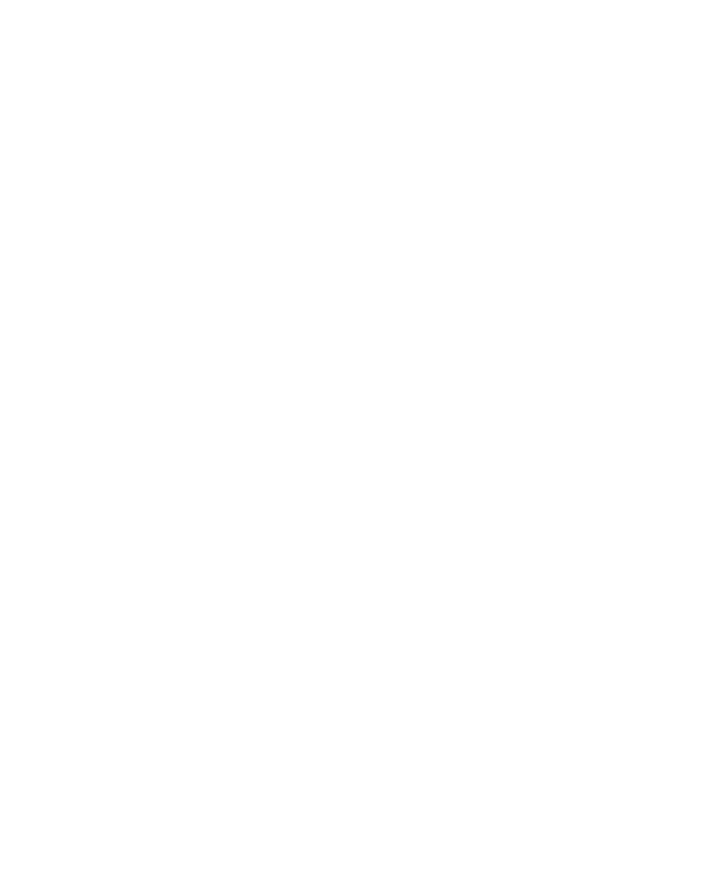
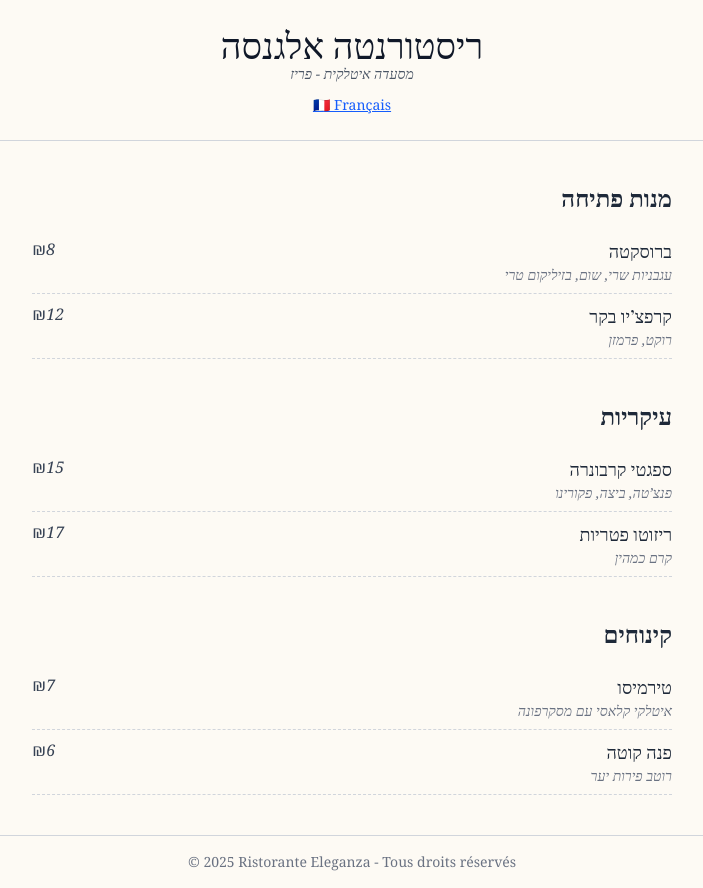
Before and after one commit to DEVBL770/rosetta, a Nuxt app: page /he in a window 1280 px wide. Before the commit this address had no page. Shown: the whole page, without its empty margins (288-991 px from the left). Before the commit the page ends 800 px from the top, so only its background shows below. Built offline with nearby package versions, Linux system fonts and the light colour scheme.

Commit message:
Initial commit

```diff
--- /dev/null
+++ b/assets/css/fonts.css
@@ -0,0 +1,11 @@
+@import url('https://fonts.googleapis.com/css2?family=Lora&family=Playfair+Display:wght@500&display=swap');
+
+body {
+  font-family: 'Lora', serif;
+}
+.title-font {
+  font-family: 'Playfair Display', serif;
+}
+.price-font {
+  font-style: italic;
+}
--- a/components/Footer.vue
+++ b/components/Footer.vue
@@ -1,5 +1,5 @@
 <template>
-  <footer class="text-center text-sm text-gray-600 py-6">
-    © 2025 Sakura Deli · Tous droits réservés
+  <footer class="text-center py-4 text-gray-500 text-sm bg-[#fdfaf4] border-t border-gray-300">
+    <p>&copy; 2025 Ristorante Eleganza - Tous droits réservés</p>
   </footer>
 </template>
--- a/components/Header.vue
+++ b/components/Header.vue
@@ -1,11 +1,9 @@
 <template>
-  <header class="text-center py-6">
-    <img
-      src="https://img.freepik.com/vecteurs-libre/lettre-coloree-creation-logo-degrade_474888-2309.jpg"
-      alt="Logo du restaurant"
-      class="mx-auto w-32 h-32 object-contain rounded-full shadow-md border-4 border-white"
-    />
-    <h1 class="text-3xl mt-4 font-bold text-pink-700">MON RESTAURANT</h1>
-    <p class="text-sm text-gray-500">L'art du sushi à la japonaise, revisité avec élégance</p>
+  <header class="text-center py-6 border-b border-gray-300 bg-[#fdfaf4]">
+    <h1 class="text-4xl title-font text-gray-900">Ristorante Eleganza</h1>
+    <p class="text-sm text-gray-600 italic">Paris XVI - Cuisine Italienne Authentique</p>
+    <div class="mt-2">
+      <NuxtLink to="/he" class="text-sm underline text-blue-600 hover:text-blue-800">🇮🇱 עברית</NuxtLink>
+    </div>
   </header>
 </template>
--- a/components/MenuItem.vue
+++ b/components/MenuItem.vue
@@ -1,14 +1,17 @@
 <template>
-  <div class="flex flex-col sm:flex-row gap-4 items-center bg-white/80 rounded-xl p-4 shadow hover:scale-[1.01] transition">
-    <img :src="item.image" alt="" class="w-full sm:w-36 h-36 object-cover rounded-lg">
-    <div class="flex-1 text-center sm:text-left">
-      <h3 class="text-xl font-bold text-rose-500">{{ item.name }}</h3>
-      <p class="text-sm text-gray-700">{{ item.description }}</p>
+  <div class="flex justify-between border-b border-dashed border-gray-300 py-2">
+    <div>
+      <h3 class="text-lg title-font text-gray-800">{{ name }}</h3>
+      <p class="text-sm text-gray-500 italic">{{ description }}</p>
     </div>
-    <div class="text-orange-500 font-semibold text-lg">{{ item.price }} €</div>
+    <span class="price-font text-gray-700">€{{ price }}</span>
   </div>
 </template>
 
-<script setup>
-defineProps({ item: Object })
+<script setup lang="ts">
+defineProps({
+  name: String,
+  description: String,
+  price: Number
+})
 </script>
--- /dev/null
+++ b/components/MenuItemHe.vue
@@ -0,0 +1,20 @@
+<template>
+    <div class="flex justify-between border-b border-dashed border-gray-300 py-2 direction-rtl">
+      <!-- Prix à gauche -->
+      <span class="price-font text-gray-700">₪{{ price }}</span>
+
+      <!-- Texte à droite -->
+      <div class="text-right">
+        <h3 class="text-lg title-font text-gray-800">{{ name }}</h3>
+        <p class="text-sm text-gray-500 italic">{{ description }}</p>
+      </div>
+    </div>
+  </template>
+
+  <script setup lang="ts">
+  defineProps({
+    name: String,
+    description: String,
+    price: Number
+  })
+  </script>
--- a/components/MenuSection.vue
+++ b/components/MenuSection.vue
@@ -1,18 +1,17 @@
 <template>
-  <section class="my-8">
-    <h2 class="text-2xl font-bold text-center text-orange-400 mb-6">{{ title }}</h2>
-    <div class="space-y-4">
-      <MenuItem
-        v-for="(item, i) in items"
-        :key="i"
-        :item="item"
-        :reverse="i % 2 !== 0"
-      />
+  <section class="my-8 px-6">
+    <h2 class="text-2xl title-font border-b-2 border-gray-400 inline-block mb-4 text-gray-900">{{ title }}</h2>
+    <div>
+      <MenuItem v-for="(item, index) in items" :key="index" :name="item.name" :description="item.description" :price="item.price" />
     </div>
   </section>
 </template>
 
-<script setup>
+<script setup lang="ts">
 import MenuItem from './MenuItem.vue'
-defineProps({ title: String, items: Array })
+
+defineProps({
+  title: String,
+  items: Array
+})
 </script>
--- a/nuxt.config.ts
+++ b/nuxt.config.ts
@@ -2,7 +2,8 @@
 export default defineNuxtConfig({
   compatibilityDate: "2024-11-01",
   devtools: { enabled: true },
-  css: ['~/assets/css/main.css'],
+  css: ['~/assets/css/main.css', '~/assets/css/fonts.css'],
+
   vite: {
     plugins: [
       tailwindcss(),
--- /dev/null
+++ b/pages/he.vue
@@ -0,0 +1,50 @@
+<template>
+    <div class="bg-[#fdfaf4] min-h-screen text-gray-800 text-right direction-rtl font-serif">
+      <header class="text-center py-6 border-b border-gray-300">
+        <h1 class="text-4xl title-font text-gray-900">ריסטורנטה אלגנסה</h1>
+        <p class="text-sm text-gray-600 italic">מסעדה איטלקית - פריז</p>
+        <div class="mt-2">
+          <NuxtLink to="/" class="text-sm underline text-blue-600 hover:text-blue-800">🇫🇷 Français</NuxtLink>
+        </div>
+      </header>
+
+      <main class="max-w-2xl mx-auto py-10 px-4">
+        <section class="mb-10">
+          <h2 class="text-2xl mb-4 font-bold title-font">מנות פתיחה</h2>
+          <MenuItemHe v-for="(item, index) in entrees" :key="index" v-bind="item" />
+        </section>
+
+        <section class="mb-10">
+          <h2 class="text-2xl mb-4 font-bold title-font">עיקריות</h2>
+          <MenuItemHe v-for="(item, index) in plats" :key="index" v-bind="item" />
+        </section>
+
+        <section>
+          <h2 class="text-2xl mb-4 font-bold title-font">קינוחים</h2>
+          <MenuItemHe v-for="(item, index) in desserts" :key="index" v-bind="item" />
+        </section>
+      </main>
+
+      <Footer />
+    </div>
+  </template>
+
+  <script setup lang="ts">
+  import Footer from '@/components/Footer.vue'
+  import MenuItemHe from '@/components/MenuItemHe.vue'
+
+  const entrees = [
+    { name: 'ברוסקטה', description: 'עגבניות שרי, שום, בזיליקום טרי', price: 8 },
+    { name: 'קרפצ’יו בקר', description: 'רוקט, פרמזן', price: 12 }
+  ]
+
+  const plats = [
+    { name: 'ספגטי קרבונרה', description: 'פנצ’טה, ביצה, פקורינו', price: 15 },
+    { name: 'ריזוטו פטריות', description: 'קרם כמהין', price: 17 }
+  ]
+
+  const desserts = [
+    { name: 'טירמיסו', description: 'איטלקי קלאסי עם מסקרפונה', price: 7 },
+    { name: 'פנה קוטה', description: 'רוטב פירות יער', price: 6 }
+  ]
+  </script>
--- a/pages/index.vue
+++ b/pages/index.vue
@@ -1,134 +1,32 @@
 <template>
-  <div>
-    <!-- Loader -->
-    <div v-if="loading" class="fixed inset-0 flex items-center justify-center bg-white z-50">
-      <div class="flex flex-col items-center animate-fade-in">
-        <img
-          src="https://img.freepik.com/vecteurs-libre/lettre-coloree-creation-logo-degrade_474888-2309.jpg"
-          alt="Logo"
-          class="w-28 h-28 object-contain mb-4"
-        />
-        <div class="w-40 h-1 bg-pink-200 rounded-full overflow-hidden">
-          <div class="h-full bg-pink-500 animate-loading-bar"></div>
-        </div>
-      </div>
-    </div>
-
-    <!-- Site -->
-    <div
-      v-else
-      class="min-h-screen bg-pink-50 px-4 py-8 transition-opacity duration-500 ease-out"
-      style="background: linear-gradient(to bottom right, #ffe4e6, #fff1f2);"
-    >
-      <div class="backdrop-blur-md bg-white/80 rounded-3xl max-w-4xl mx-auto p-6 shadow-2xl space-y-8 border border-white/30">
-        <Header />
-        <MenuSection title="Entrées" :items="menu.entrees" />
-        <MenuSection title="Plats" :items="menu.plats" />
-        <MenuSection title="Desserts" :items="menu.desserts" />
-        <Footer />
-      </div>
-    </div>
+  <div class="bg-[#fdfaf4] min-h-screen text-gray-800">
+    <Header />
+    <main class="max-w-2xl mx-auto py-8">
+      <MenuSection title="Entrées" :items="entrees" />
+      <MenuSection title="Plats principaux" :items="plats" />
+      <MenuSection title="Desserts" :items="desserts" />
+    </main>
+    <Footer />
   </div>
 </template>
 
-<script setup>
-import { ref, onMounted } from 'vue'
+<script setup lang="ts">
 import Header from '@/components/Header.vue'
+import Footer from '@/components/Footer.vue'
 import MenuSection from '@/components/MenuSection.vue'
-import Footer from '@/components/Footer.vue'
 
-const loading = ref(true)
+const entrees = [
+  { name: 'Bruschetta', description: 'Tomates cerises, ail, basilic frais', price: 8 },
+  { name: 'Carpaccio de bœuf', description: 'Roquette, parmesan', price: 12 }
+]
 
-onMounted(() => {
-  setTimeout(() => {
-    loading.value = false
-  }, 3000)
-})
+const plats = [
+  { name: 'Spaghetti Carbonara', description: 'Pancetta, œuf, pecorino', price: 15 },
+  { name: 'Risotto aux champignons', description: 'Crème de truffe', price: 17 }
+]
 
-const menu = {
-  entrees: [
-    {
-      name: 'Assiette Sushi',
-      description: 'Sushis variés avec gingembre et wasabi',
-      price: 12,
-      image: 'https://img.freepik.com/photos-gratuite/assiette-gros-plan-sushi_23-2148631177.jpg?semt=ais_hybrid&w=740'
-    },
-    {
-      name: 'Sushi Set Deluxe',
-      description: 'Assortiment de sashimis et makis',
-      price: 18,
-      image: 'https://st4.depositphotos.com/19157714/31390/i/450/depositphotos_313903296-stock-photo-close-view-delicious-sushi-set.jpg'
-    }
-  ],
-  plats: [
-    {
-      name: 'Gunkan Crevettes',
-      description: 'Gunkan maki crevettes et concombre',
-      price: 14,
-      image: 'https://miyakosushi.fr/wp-content/uploads/2024/05/MENU-SUSHI-UNE.png'
-    },
-    {
-      name: 'Nigiri Classiques',
-      description: 'Sushis nigiri thon, saumon, daurade',
-      price: 15,
-      image: 'https://www.academiedugout.fr/images/50789/1200-686/10023-nigiri-sushi.jpg?poix=50&poiy=50'
-    },
-    {
-      name: 'Plateau Mix Lady',
-      description: 'Signature Bozen - makis & rolls modernes',
-      price: 22,
-      image: 'https://lady-sushi.fr/app/uploads/2023/09/image-scaled-1-960x646.jpg'
-    },
-    {
-      name: 'Menu Sushi Une',
-      description: 'Présentation esthétique et raffinée',
-      price: 18,
-      image: 'https://miyakosushi.fr/wp-content/uploads/2024/05/MENU-SUSHI-UNE.png'
-    }
-  ],
-  desserts: [
-    {
-      name: 'Menu Premium Bozen',
-      description: 'Mix de sushis avec accompagnement',
-      price: 25,
-      image: 'https://files.gandi.ws/gandi43264/image/m11.jpg'
-    },
-    {
-      name: 'Saumon Signature',
-      description: 'Saumon fondant sauce sucrée',
-      price: 17,
-      image: 'https://sushishop.com/wp-content/uploads/2024/12/SS24_UEATS_CHU_SALMON.jpg'
-    }
-  ]
-}
+const desserts = [
+  { name: 'Tiramisu', description: 'Classique italien, mascarpone', price: 7 },
+  { name: 'Panna Cotta', description: 'Coulis de fruits rouges', price: 6 }
+]
 </script>
-
-<style scoped>
-@keyframes loading-bar {
-  0% {
-    transform: translateX(-100%);
-  }
-  100% {
-    transform: translateX(100%);
-  }
-}
-
-.animate-loading-bar {
-  animation: loading-bar 1.5s infinite ease-in-out;
-}
-
-.animate-fade-in {
-  animation: fadeIn 0.6s ease-in-out forwards;
-}
-
-@keyframes fadeIn {
-  from {
-    opacity: 0;
-    transform: scale(0.98);
-  }
-  to {
-    opacity: 1;
-    transform: scale(1);
-  }
-}
-</style>
```
Also changed, not shown: 1 other file (tests, documents, lock files or other folders).
